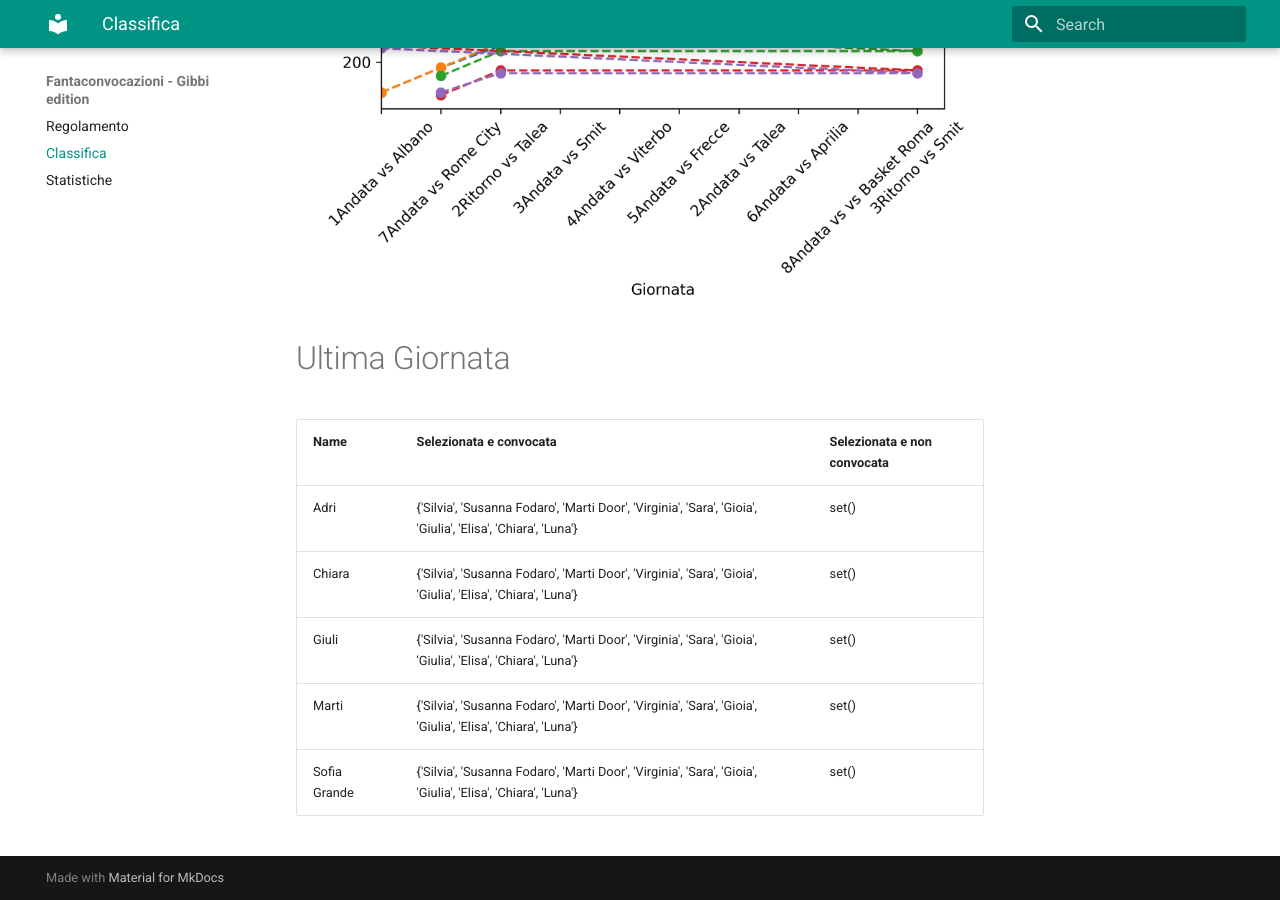
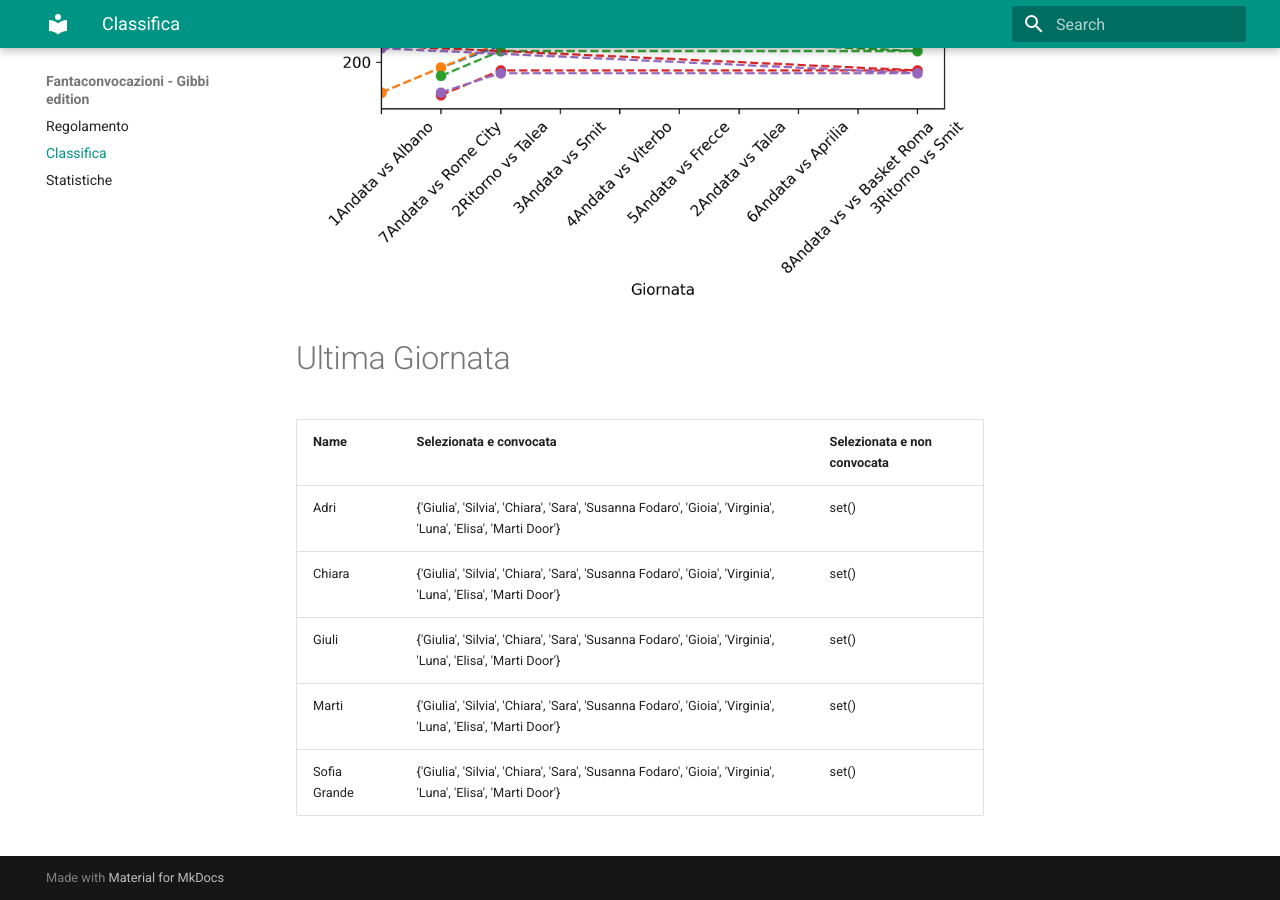
Before and after one commit to martinig94/fantagibbi, an MkDocs documentation site: the page built from docs/Classifica.md, in a window 1280 px wide and 900 px high, scrolled down 810 px. Built offline with MkDocs 1.6.1 and Material for MkDocs 9.7.7, drawn with Linux system fonts in a browser that asks for light colours.

Commit message:
Auto-update from main.py

```diff
--- a/docs/Classifica.md
+++ b/docs/Classifica.md
@@ -18,9 +18,9 @@
 <!-- START_TABLE CORRECT -->
 | Name         | Selezionata e convocata                                                                                      | Selezionata e non convocata   |
 |:-------------|:-------------------------------------------------------------------------------------------------------------|:------------------------------|
-| Adri         | {'Silvia', 'Susanna Fodaro', 'Marti Door', 'Virginia', 'Sara', 'Gioia', 'Giulia', 'Elisa', 'Chiara', 'Luna'} | set()                         |
-| Chiara       | {'Silvia', 'Susanna Fodaro', 'Marti Door', 'Virginia', 'Sara', 'Gioia', 'Giulia', 'Elisa', 'Chiara', 'Luna'} | set()                         |
-| Giuli        | {'Silvia', 'Susanna Fodaro', 'Marti Door', 'Virginia', 'Sara', 'Gioia', 'Giulia', 'Elisa', 'Chiara', 'Luna'} | set()                         |
-| Marti        | {'Silvia', 'Susanna Fodaro', 'Marti Door', 'Virginia', 'Sara', 'Gioia', 'Giulia', 'Elisa', 'Chiara', 'Luna'} | set()                         |
-| Sofia Grande | {'Silvia', 'Susanna Fodaro', 'Marti Door', 'Virginia', 'Sara', 'Gioia', 'Giulia', 'Elisa', 'Chiara', 'Luna'} | set()                         |
+| Adri         | {'Giulia', 'Silvia', 'Chiara', 'Sara', 'Susanna Fodaro', 'Gioia', 'Virginia', 'Luna', 'Elisa', 'Marti Door'} | set()                         |
+| Chiara       | {'Giulia', 'Silvia', 'Chiara', 'Sara', 'Susanna Fodaro', 'Gioia', 'Virginia', 'Luna', 'Elisa', 'Marti Door'} | set()                         |
+| Giuli        | {'Giulia', 'Silvia', 'Chiara', 'Sara', 'Susanna Fodaro', 'Gioia', 'Virginia', 'Luna', 'Elisa', 'Marti Door'} | set()                         |
+| Marti        | {'Giulia', 'Silvia', 'Chiara', 'Sara', 'Susanna Fodaro', 'Gioia', 'Virginia', 'Luna', 'Elisa', 'Marti Door'} | set()                         |
+| Sofia Grande | {'Giulia', 'Silvia', 'Chiara', 'Sara', 'Susanna Fodaro', 'Gioia', 'Virginia', 'Luna', 'Elisa', 'Marti Door'} | set()                         |
 <!-- END_TABLE CORRECT -->
```
